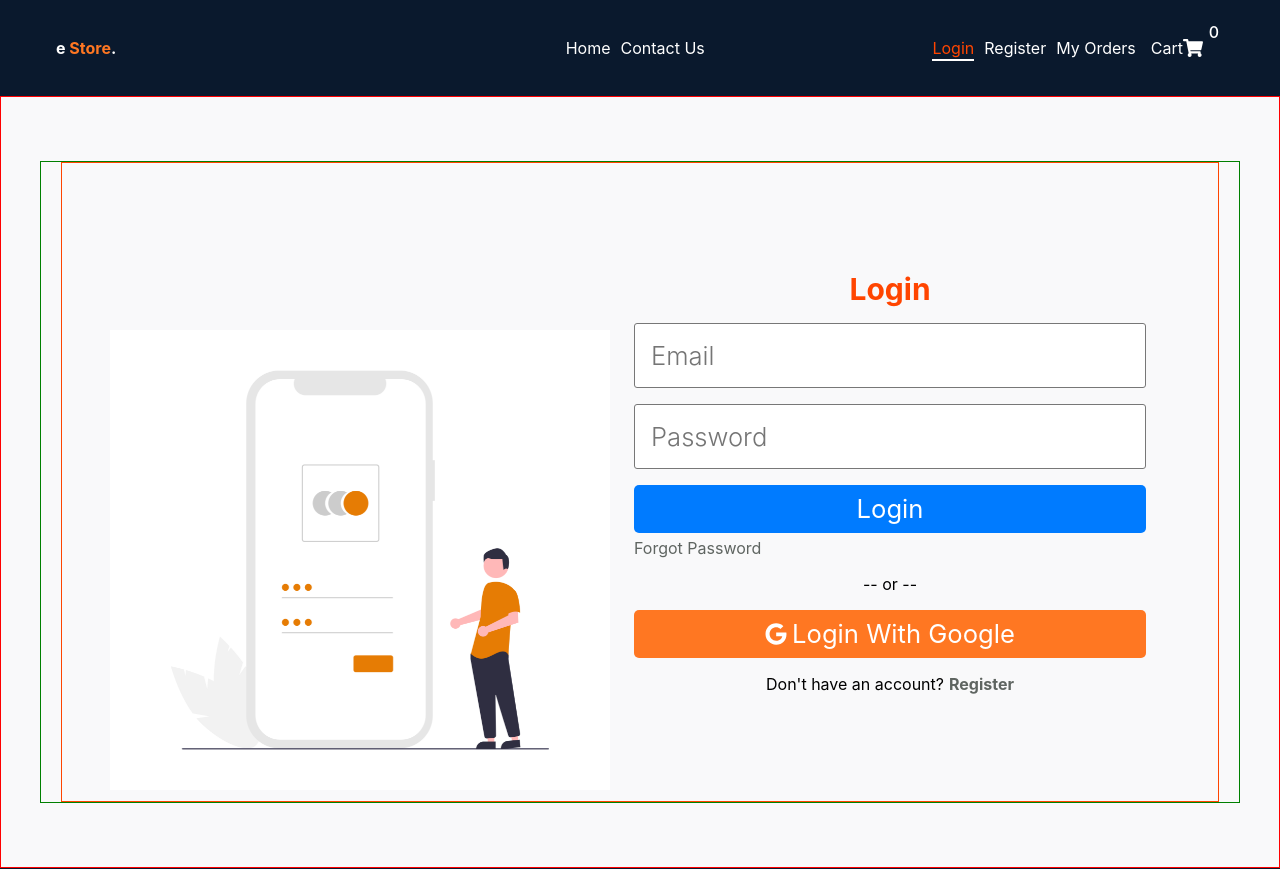
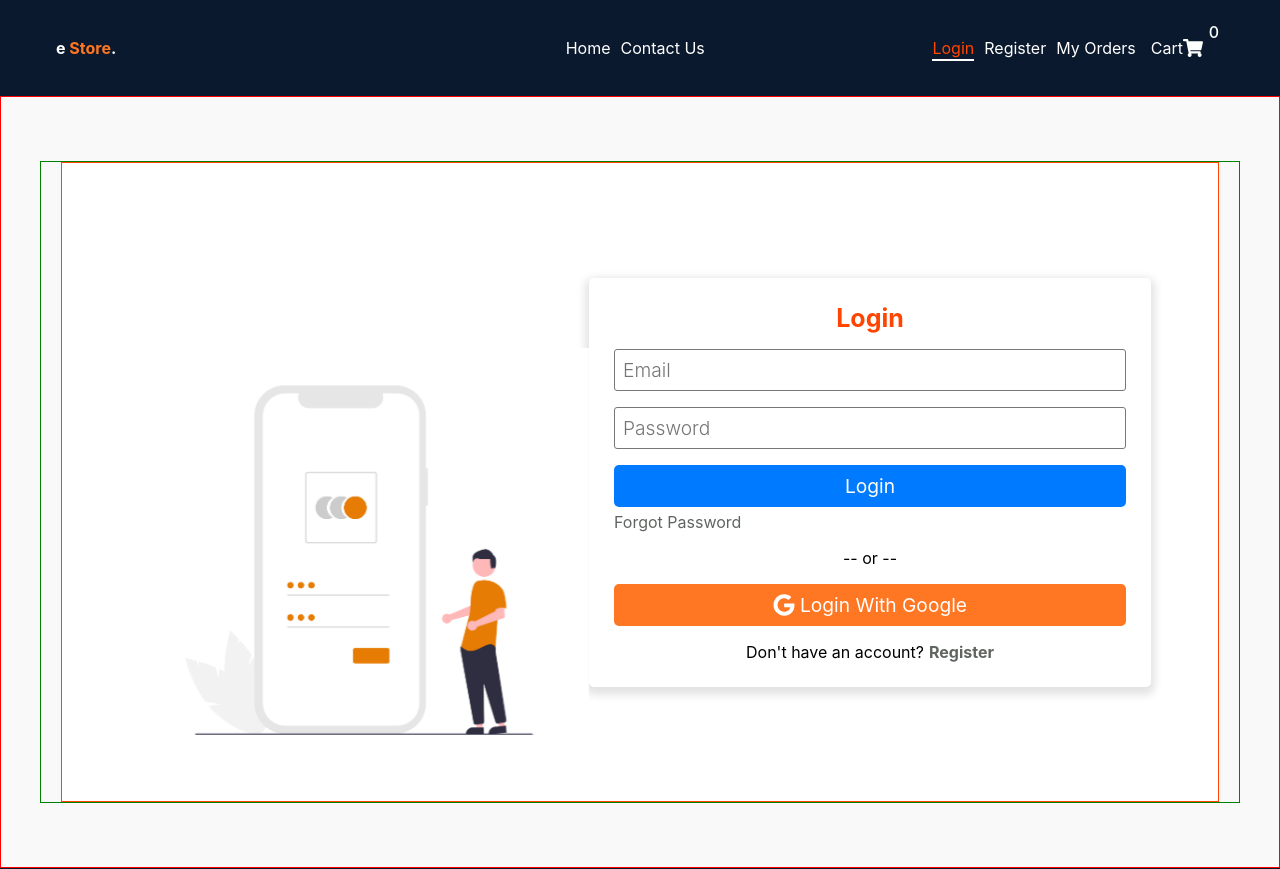
Before and after one commit to DoWhatYouL0ve/ecommerce_store, a React (Create React App) app: page /login in a window 1280 px wide. Shown: the top 869 px of the page. Built offline with nearby package versions, Linux system fonts and the light colour scheme.

Commit message:
add: reusable Card styled component

```diff
--- /dev/null
+++ b/src/common/styles/Card.ts
@@ -0,0 +1,8 @@
+import styled from 'styled-components'
+
+export const Card = styled.div`
+  border: 1px solid transparent;
+  border-radius: 5px;
+  box-shadow: 0 4px 8px 4px ${({ theme }) => theme.colors.boxShadow};
+  overflow: hidden;
+`
--- a/src/common/styles/StyledButton.ts
+++ b/src/common/styles/StyledButton.ts
@@ -1,8 +1,8 @@
 import styled from 'styled-components'
 
 export const StyledButton = styled.button`
-  font-size: 1.6rem;
-  line-height: 34px;
+  font-size: 1.2rem;
+  line-height: 28px;
   font-weight: 400;
   padding: 6px 8px;
   margin: 0 5px 0 0;
--- a/src/common/styles/Theme.ts
+++ b/src/common/styles/Theme.ts
@@ -8,6 +8,7 @@ export type IProps = {
     primary: string
     purple: string
     grey: string
+    boxShadow: string
   }
 }
 
@@ -21,5 +22,6 @@ export const theme: IProps = {
     primary: '#007bff',
     purple: '#9d0191',
     grey: '#5f6561',
+    boxShadow: '#e3e3e3',
   },
 }
--- a/src/pages/auth/login/Login.tsx
+++ b/src/pages/auth/login/Login.tsx
@@ -2,6 +2,7 @@ import { FaGoogle } from 'react-icons/fa'
 import { Link } from 'react-router-dom'
 
 import { PATH } from '../../../common/routes/PagesRoutes'
+import { Card } from '../../../common/styles/Card'
 import { StyledButton } from '../../../common/styles/StyledButton'
 import { StyledAuthCommon } from '../styles/StyledAuthCommon'
 
@@ -14,8 +15,9 @@ export const Login = () => {
       <div className={'container'}>
         <StyledAuthCommon>
           <div className={'img'}>
-            <img src={loginImg} alt="login image" width={500} />
+            <img src={loginImg} alt="login image" width={460} />
           </div>
+          <Card>
             <div className={'form'}>
               <h2>Login</h2>
               <form>
@@ -38,6 +40,7 @@ export const Login = () => {
                 </Link>
               </span>
             </div>
+          </Card>
         </StyledAuthCommon>
       </div>
     </StyledLogin>
--- a/src/pages/auth/styles/StyledAuthCommon.ts
+++ b/src/pages/auth/styles/StyledAuthCommon.ts
@@ -6,6 +6,7 @@ export const StyledAuthCommon = styled.div`
   justify-content: center;
   align-items: center;
   border: 1px solid orangered;
+  background-color: ${({ theme }) => theme.colors.white};
   .img {
     animation: slide-down 0.5s ease;
   }
@@ -17,16 +18,16 @@ export const StyledAuthCommon = styled.div`
     h2 {
       color: ${({ theme }) => theme.colors.dangerColor};
       text-align: center;
-      font-size: 30px;
+      font-size: 25px;
     }
     form {
       input[type="text"],
       input[type="email"],
       input[type="password"] {
         display: block;
-        font-size: 1.6rem;
+        font-size: 1.2rem;
         font-weight: 300;
-        padding: 1rem;
+        padding: 0.5rem;
         margin: 1rem auto;
         width: 100%;
         border: 1px solid #777;
```
Also changed, not shown: 1 other file (tests, documents, lock files or other folders). Lines whose indentation alone changed are shown as unchanged.
